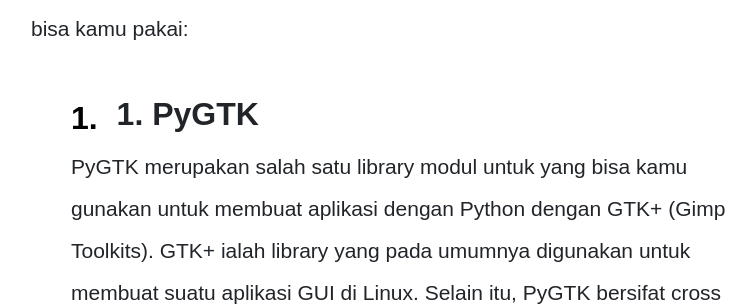
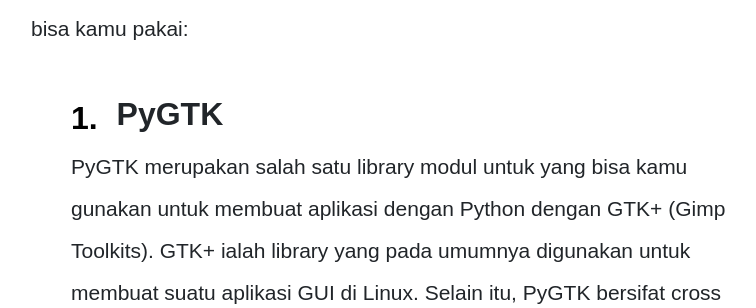
Before and after one commit to danielrudianto/Xunny, a CodeIgniter 4 app: the page made by app/Views/blogs/59.php in a window 1280 px wide. Shown: the part 1131-1439 px from the top of the page, without its empty margins (244-1000 px from the left). Run offline with PHP 8.4 and a stand-in for CodeIgniter, Linux system fonts and the light colour scheme; the template is opened without the code that fills it, so the values that code supplies are empty; some libraries are stand-ins or nearby versions; some web fonts are replaced.

Commit message:
Update blog 59

```diff
--- a/app/Views/blogs/59.php
+++ b/app/Views/blogs/59.php
@@ -4,7 +4,7 @@
     <p>Saat ini, sudah banyak library modul yang bisa kamu gunakan untuk membuat aplikasi dengan Python. Bahkan, kamu bisa mendapatkannya secara gratis. Oleh karena itu, berikut ini kami paparkan beberapa contoh library modul yang bisa kamu pakai:</p>
     <ol>
         <li>
-            <h2 class='h5 mt-5'>1.	PyGTK</h2>
+            <h2 class='h5 mt-5'>PyGTK</h2>
             <p>PyGTK merupakan salah satu library modul untuk yang bisa kamu gunakan untuk membuat aplikasi dengan Python dengan GTK+ (Gimp Toolkits). GTK+ ialah library yang pada umumnya digunakan untuk membuat suatu aplikasi GUI di Linux. Selain itu, PyGTK bersifat cross platform. Artinya, PyGTL bisa kamu install di berbagai platform, baik dari Windows, MacOS, hingga <a href='<?= base_url() ?>/Blogs/kelebihan-dan-kekurangan-linux-yang-anda-perlu-ketahui'>Linux</a>.</p>
             <p>Untuk menggunakan PyGTK, kamu perlu mengimpor modulnya terlebih dahulu dengan cara mengetikkan perintah <code>import gtk</code> di Python.</p>
         </li>
```
